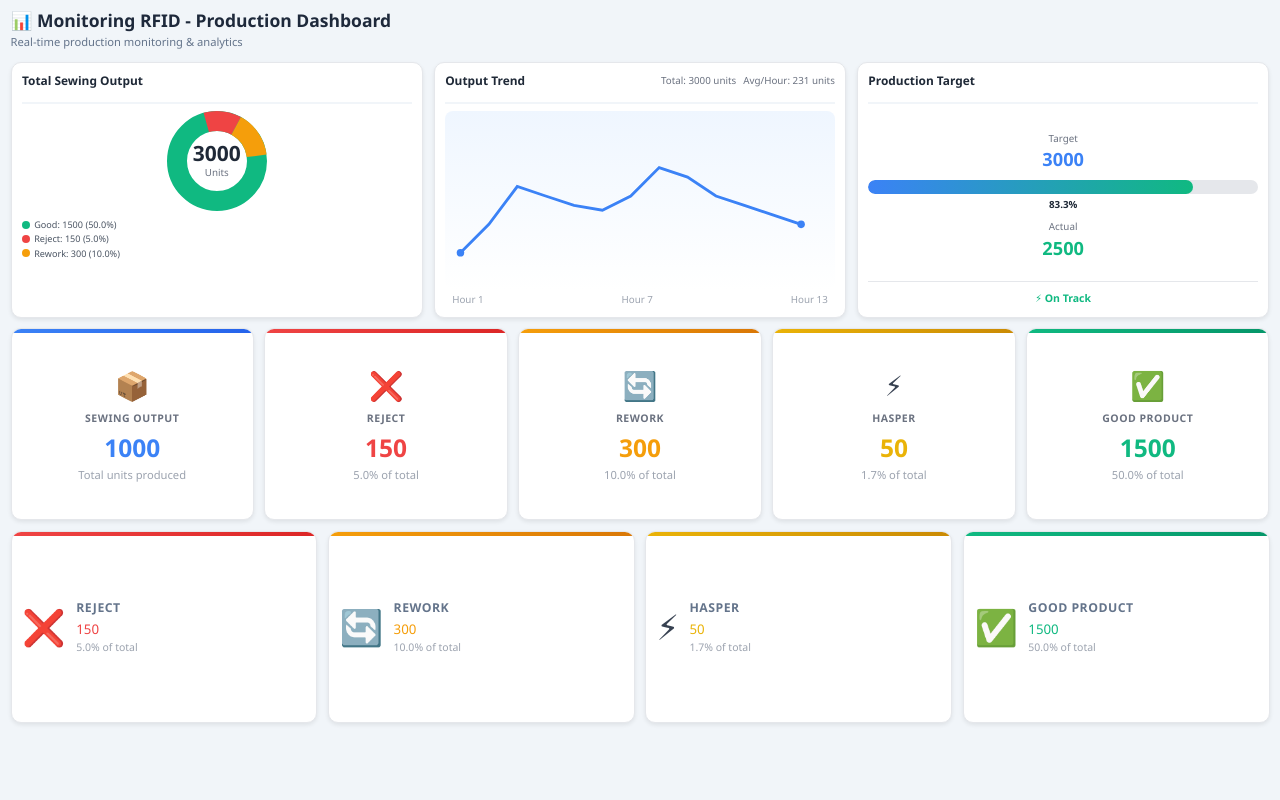
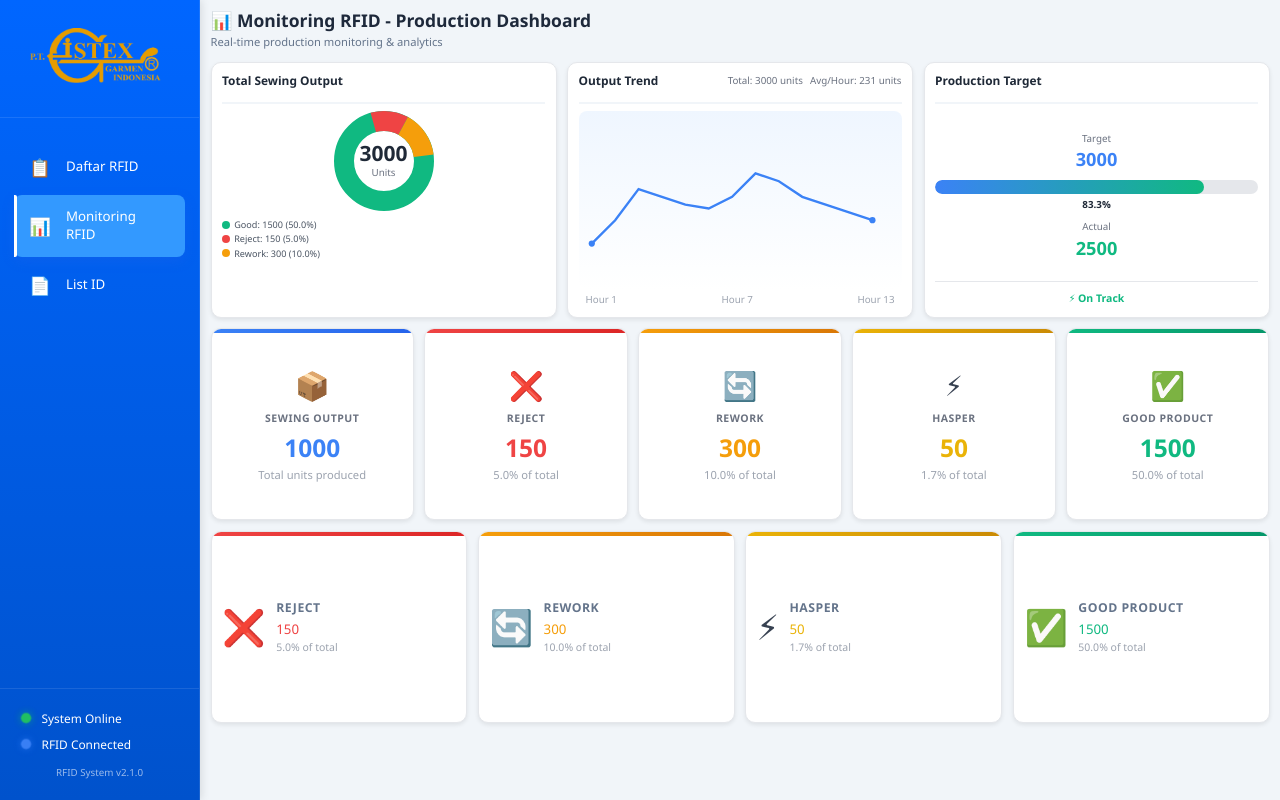
Before and after one commit to BroAegg/Monitoring-QC-RFID, a React (Vite) app in the folder React-Frontend/: page / in a window 1280 px wide. Built offline with nearby package versions, Linux system fonts and the light colour scheme.

Commit message:
fix: restore sidebar on MonitoringRFID page

```diff
--- a/React-Frontend/src/App.jsx
+++ b/React-Frontend/src/App.jsx
@@ -3,36 +3,27 @@
  * Professional RFID scanning and monitoring system
  */
 
-import { BrowserRouter as Router, Routes, Route, useLocation } from 'react-router-dom';
+import { BrowserRouter as Router, Routes, Route } from 'react-router-dom';
 import Sidebar from './components/Sidebar';
 import DaftarRFID from './components/RFID/DaftarRFID';
 import MonitoringRFID from './components/RFID/MonitoringRFID';
 import ListID from './components/RFID/ListID';
 import { RFIDProvider } from './context/RFIDContext';
 
-function AppContent() {
-  const location = useLocation();
-  const isMonitoringPage = location.pathname === '/';
-
-  return (
-    <div className="app">
-      {!isMonitoringPage && <Sidebar />}
-      <main className={isMonitoringPage ? "main-content-fullscreen" : "main-content"}>
-        <Routes>
-          <Route path="/" element={<MonitoringRFID />} />
-          <Route path="/daftar-rfid" element={<DaftarRFID />} />
-          <Route path="/list-id" element={<ListID />} />
-        </Routes>
-      </main>
-    </div>
-  );
-}
-
 function App() {
   return (
     <Router>
       <RFIDProvider>
-        <AppContent />
+        <div className="app">
+          <Sidebar />
+          <main className="main-content">
+            <Routes>
+              <Route path="/" element={<MonitoringRFID />} />
+              <Route path="/daftar-rfid" element={<DaftarRFID />} />
+              <Route path="/list-id" element={<ListID />} />
+            </Routes>
+          </main>
+        </div>
       </RFIDProvider>
     </Router>
   );
```
